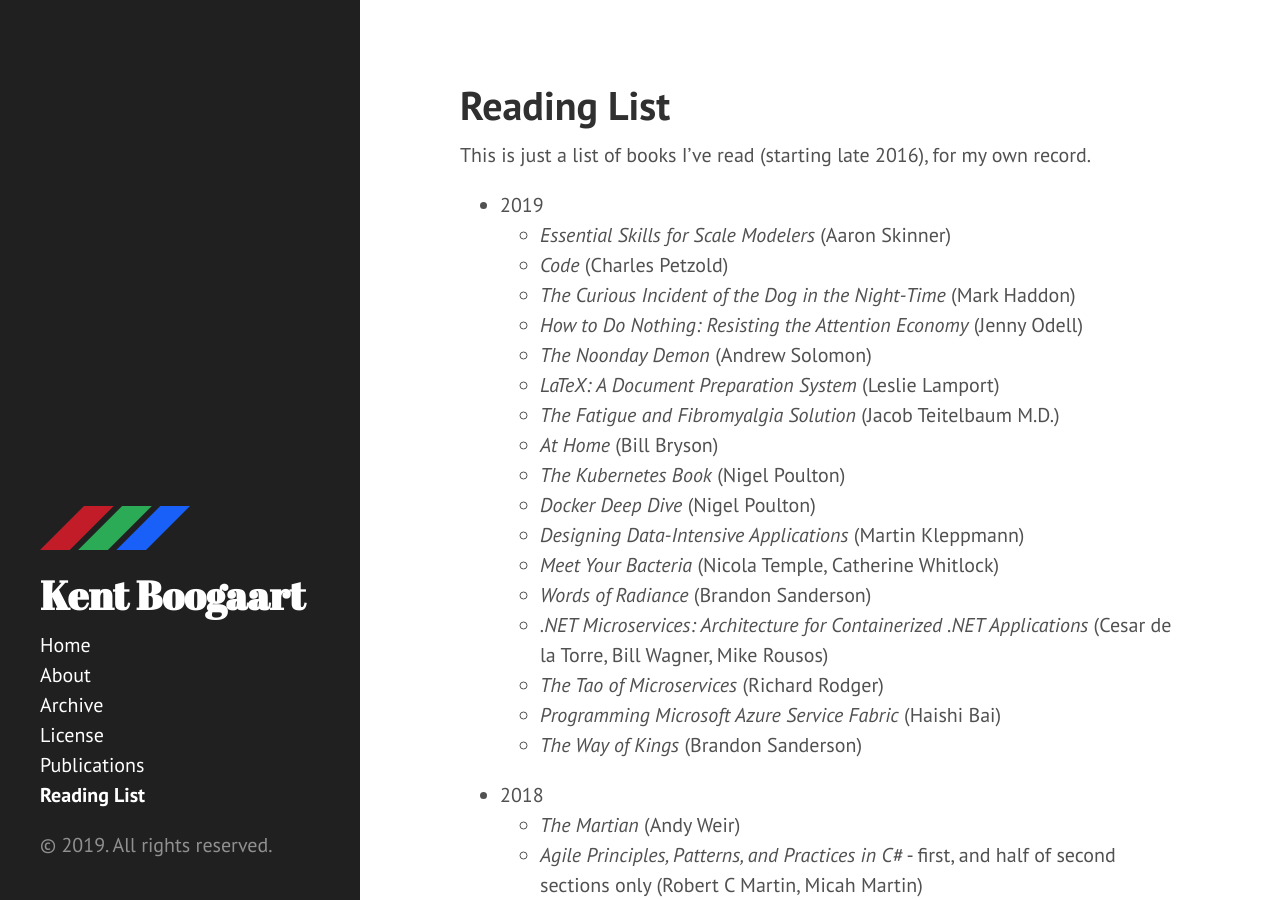
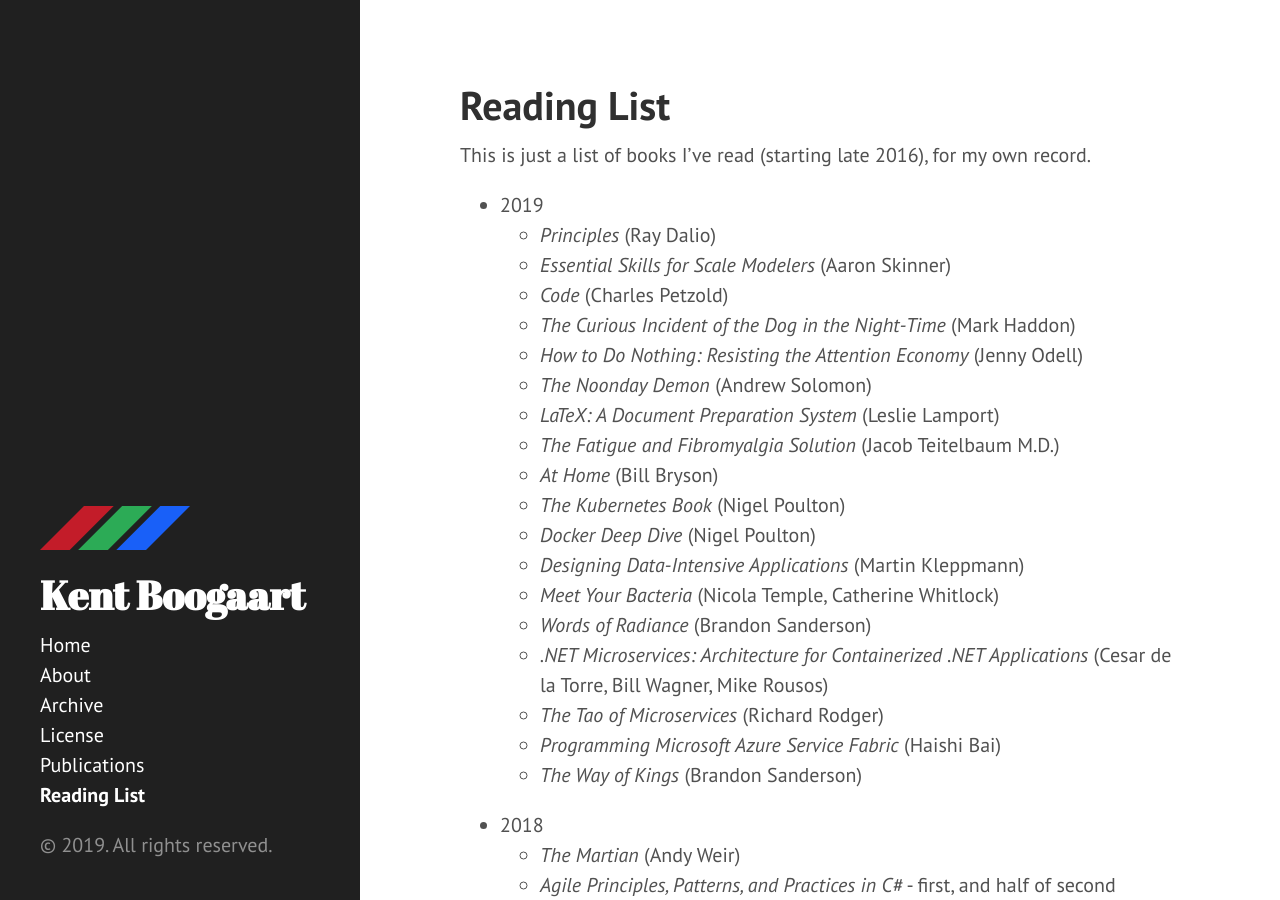
Before and after one commit to kentcb/kentcb.github.io, a Jekyll site: the page built from reading-list.md, in a window 1280 px wide and 900 px high. Built offline with Jekyll 4.4.1, drawn with Linux system fonts in a browser that asks for light colours; nearby versions of some CDN libraries.

Commit message:
Add Principles

```diff
--- a/reading-list.md
+++ b/reading-list.md
@@ -6,6 +6,7 @@
 This is just a list of books I've read (starting late 2016), for my own record.
 
 * 2019
+    * _Principles_ (Ray Dalio)
     * _Essential Skills for Scale Modelers_ (Aaron Skinner)
     * _Code_ (Charles Petzold)
     * _The Curious Incident of the Dog in the Night-Time_ (Mark Haddon)
```
